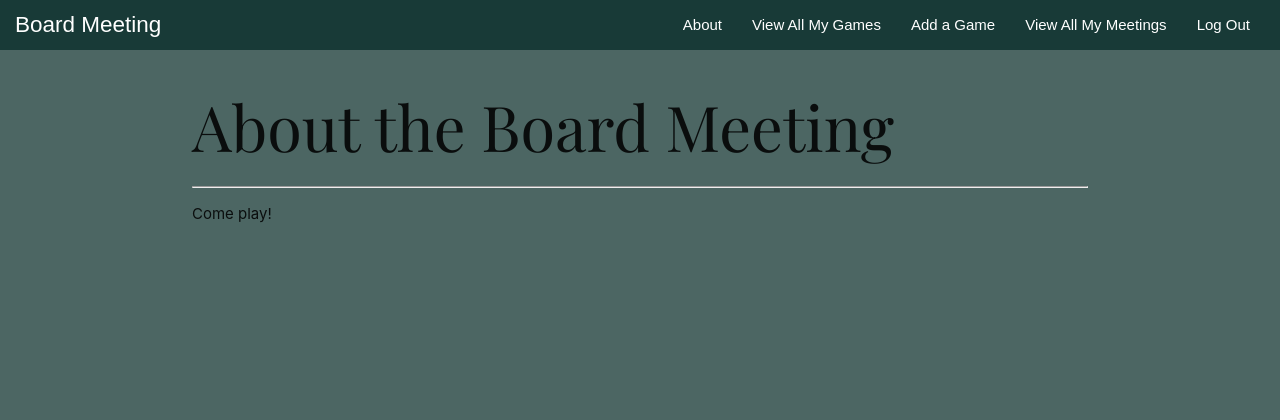
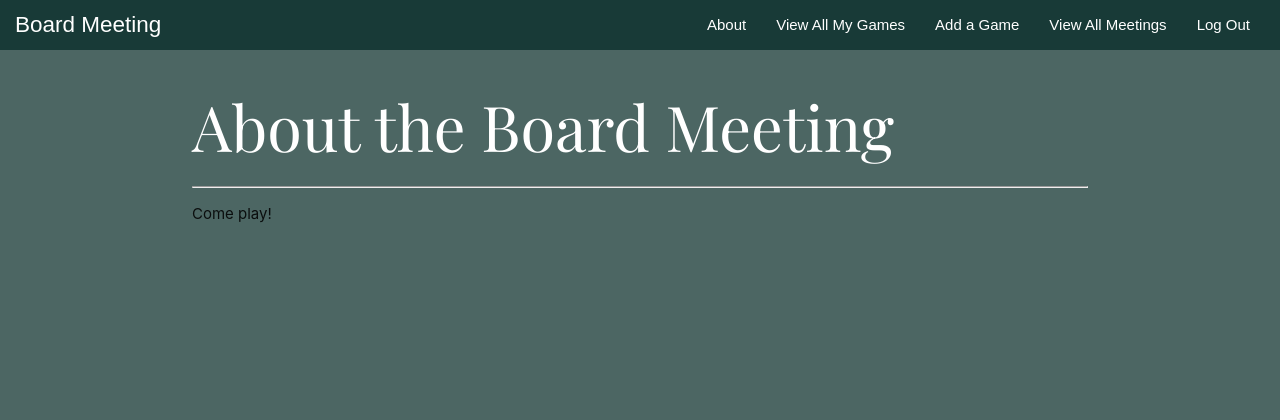
Before and after one commit to masomaster/board-game-meetup, a Django app: page /about/ in a window 1280 px wide. Shown: the top 420 px of the page. Run offline with Django 4.2, Linux system fonts and the light colour scheme; the visitor is signed in with stand-in values (Sample User, id 1).

Commit message:
fixed nav

```diff
--- a/main_app/static/css/style.css
+++ b/main_app/static/css/style.css
@@ -6,8 +6,13 @@ body {
     box-sizing: border-box;
 }
 
+a {
+    color:#444;
+}
+
 h1, h3 {
     font-family: 'Playfair Display', serif;
+    color: white;
 }
 
 #home-body {
@@ -52,6 +57,7 @@ h1, h3 {
     color: #FFF;
     height: 50px;
     padding: 1em;
+    z-index: +2;
 }
 
 .top-nav a {
--- a/main_app/templates/base.html
+++ b/main_app/templates/base.html
@@ -29,7 +29,7 @@
       {% if user.is_authenticated %}
         <li><a href="/games">View All My Games</a></li>
         <li><a href="{% url 'games_create' %}">Add a Game</a></li>
-        <li><a href="/meetings">View All My Meetings</a></li>
+        <li><a href="/meetings">View All Meetings</a></li>
         <li><a href="{% url 'logout' %}">Log Out</a></li>
       {% else %}
         <li><a href="{% url 'signup' %}">Sign Up</a></li>
```
